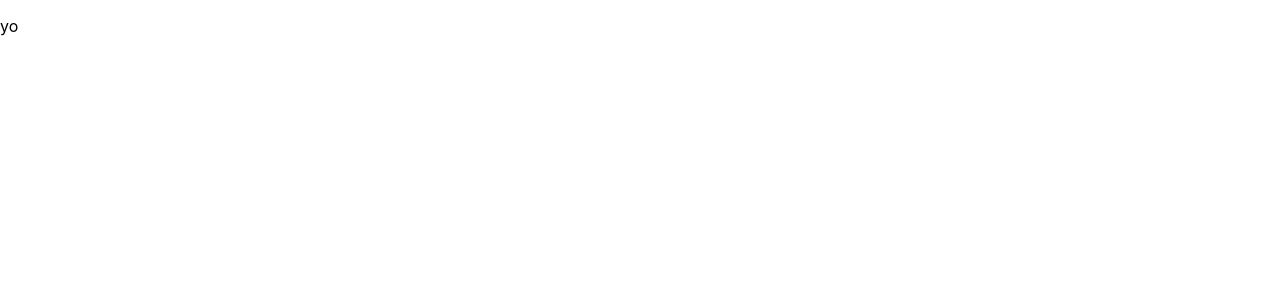
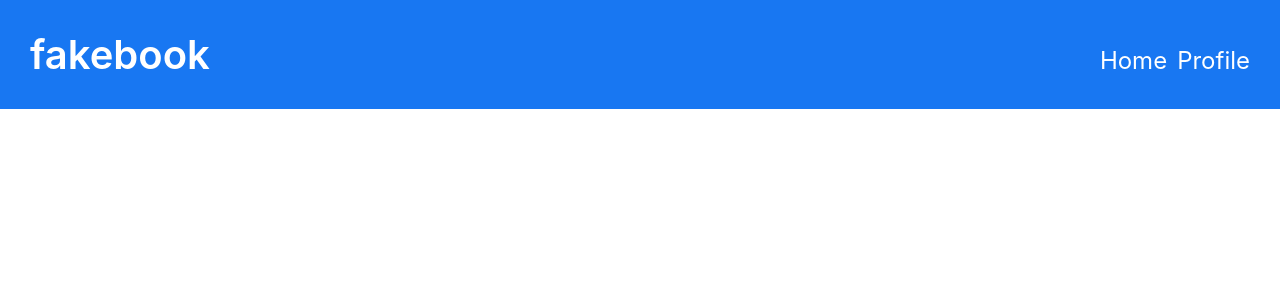
Before and after one commit to ArnauOriol/202209-w7chwe-arnau-oriol-front, a React (Create React App) app: page / in a window 1280 px wide. Shown: the top 300 px of the page. Built offline with nearby package versions, Linux system fonts and the light colour scheme.

Commit message:
Add reset css and HeaderStyled component

```diff
--- a/src/App.tsx
+++ b/src/App.tsx
@@ -1,5 +1,7 @@
+import Header from "./components/Header";
+
 const App = () => {
-  return <p>yo</p>;
+  return <Header />;
 };
 
 export default App;
--- /dev/null
+++ b/src/components/HeaderStyled.tsx
@@ -0,0 +1,25 @@
+import styled from "styled-components";
+
+const HeaderStyled = styled.header`
+  color: #fff;
+  display: flex;
+  background-color: #1877f2;
+  padding: 30px;
+  justify-content: space-between;
+  align-items: baseline;
+  .header {
+    &__title {
+      font-size: 40px;
+      font-weight: 600;
+    }
+    &__wrapper {
+      display: flex;
+      gap: 10px;
+    }
+    &__category {
+      font-size: 24px;
+    }
+  }
+`;
+
+export default HeaderStyled;
--- a/src/index.css
+++ b/src/index.css
@@ -4,3 +4,38 @@ body {
     "Ubuntu", "Cantarell", "Fira Sans", "Droid Sans", "Helvetica Neue",
     sans-serif;
 }
+
+* {
+  box-sizing: border-box;
+}
+
+*,
+*:before,
+*:after {
+  box-sizing: inherit;
+}
+
+body,
+h1,
+h2,
+h3,
+h4,
+h5,
+h6,
+p,
+ol,
+ul {
+  margin: 0;
+  padding: 0;
+  font-weight: normal;
+}
+
+ol,
+ul {
+  list-style: none;
+}
+
+img {
+  max-width: 100%;
+  height: auto;
+}
```
